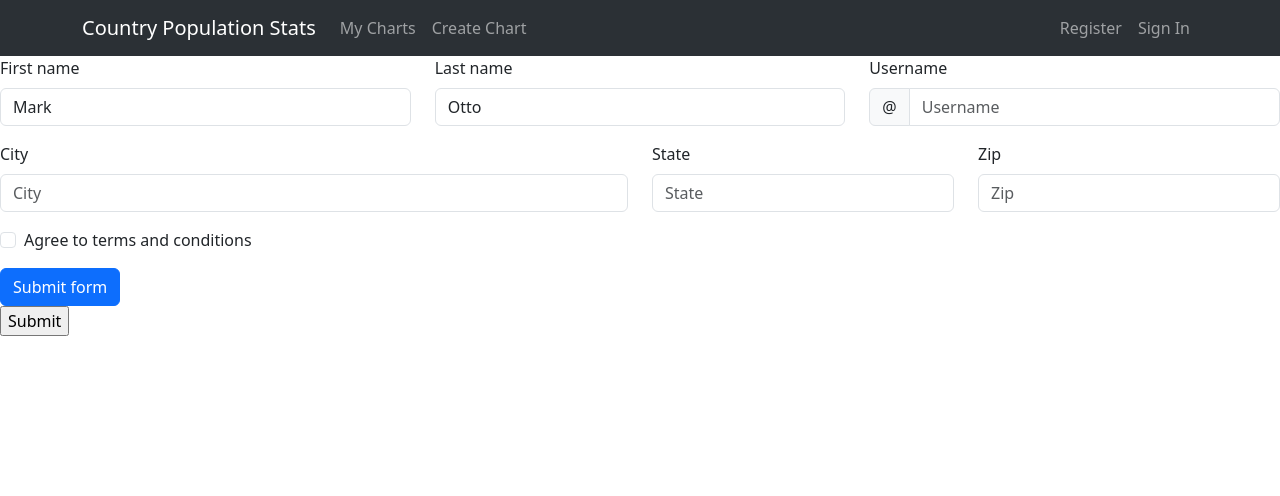
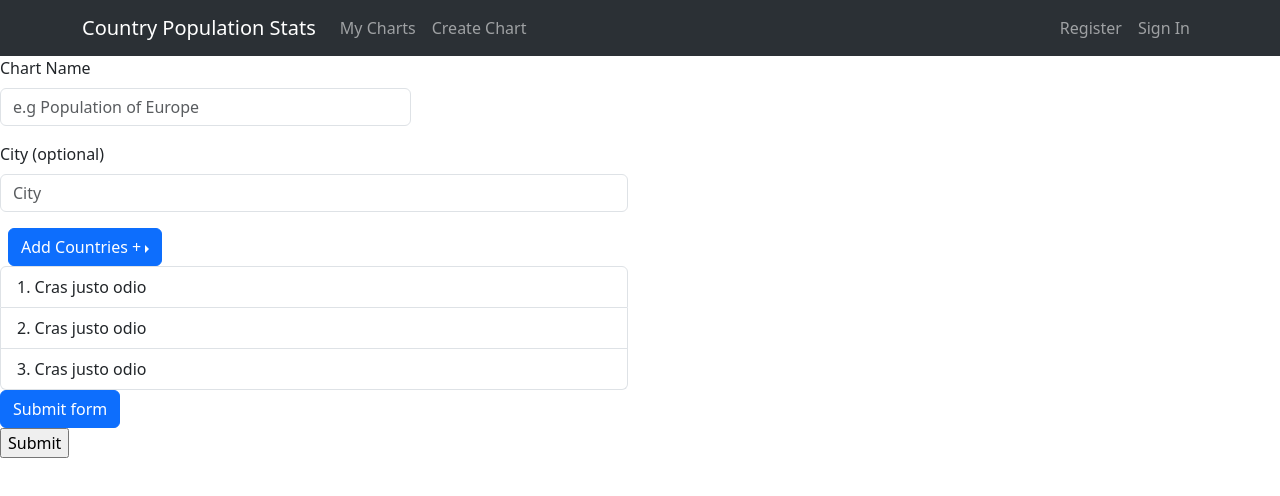
Before and after one commit to Jabz259/Country-Population-Stats, a React (Vite) app in the folder Client/: page /create in a window 1280 px wide. Shown: the top 496 px of the page. Built offline with nearby package versions, Linux system fonts and the light colour scheme.

Commit message:
setup basic form for creating charts

```diff
--- /dev/null
+++ b/Client/src/components/card.jsx
@@ -0,0 +1,27 @@
+import Card from 'react-bootstrap/Card';
+import Col from 'react-bootstrap/Col';
+import Row from 'react-bootstrap/Row';
+
+function GridExample() {
+  return (
+    <Row xs={1} md={2} className="g-4">
+      {Array.from({ length: 4 }).map((_, idx) => (
+        <Col key={idx}>
+          <Card>
+            <Card.Img variant="top" src="https://populationeducation.org/wp-content/uploads/2013/10/world-population-pyramid-2020.png" />
+            <Card.Body>
+              <Card.Title>Chart Example</Card.Title>
+              <Card.Text>
+                This is a longer card with supporting text below as a natural
+                lead-in to additional content. This content is a little bit
+                longer.
+              </Card.Text>
+            </Card.Body>
+          </Card>
+        </Col>
+      ))}
+    </Row>
+  );
+}
+
+export default GridExample;
--- a/Client/src/components/countryform.jsx
+++ b/Client/src/components/countryform.jsx
@@ -4,6 +4,13 @@ import Col from 'react-bootstrap/Col';
 import Form from 'react-bootstrap/Form';
 import InputGroup from 'react-bootstrap/InputGroup';
 import Row from 'react-bootstrap/Row';
+import Dropdown from 'react-bootstrap/Dropdown';
+import CountryDropdown from '../components/dropdown.jsx'
+import ListGroup from 'react-bootstrap/ListGroup';
+
+
+
+
 
 function FormExample() {
   const [validated, setValidated] = useState(false);
@@ -22,72 +29,40 @@ function FormExample() {
     <Form noValidate validated={validated} onSubmit={handleSubmit}>
       <Row className="mb-3">
         <Form.Group as={Col} md="4" controlId="validationCustom01">
-          <Form.Label>First name</Form.Label>
+          <Form.Label>Chart Name</Form.Label>
           <Form.Control
             required
             type="text"
-            placeholder="First name"
-            defaultValue="Mark"
+            placeholder="e.g Population of Europe"
+            defaultValue=""
           />
           <Form.Control.Feedback>Looks good!</Form.Control.Feedback>
         </Form.Group>
-        <Form.Group as={Col} md="4" controlId="validationCustom02">
-          <Form.Label>Last name</Form.Label>
-          <Form.Control
-            required
-            type="text"
-            placeholder="Last name"
-            defaultValue="Otto"
-          />
-          <Form.Control.Feedback>Looks good!</Form.Control.Feedback>
-        </Form.Group>
-        <Form.Group as={Col} md="4" controlId="validationCustomUsername">
-          <Form.Label>Username</Form.Label>
-          <InputGroup hasValidation>
-            <InputGroup.Text id="inputGroupPrepend">@</InputGroup.Text>
-            <Form.Control
-              type="text"
-              placeholder="Username"
-              aria-describedby="inputGroupPrepend"
-              required
-            />
-            <Form.Control.Feedback type="invalid">
-              Please choose a username.
-            </Form.Control.Feedback>
-          </InputGroup>
-        </Form.Group>
       </Row>
+
       <Row className="mb-3">
         <Form.Group as={Col} md="6" controlId="validationCustom03">
-          <Form.Label>City</Form.Label>
+          <Form.Label>City (optional) </Form.Label>
           <Form.Control type="text" placeholder="City" required />
           <Form.Control.Feedback type="invalid">
             Please provide a valid city.
           </Form.Control.Feedback>
         </Form.Group>
-        <Form.Group as={Col} md="3" controlId="validationCustom04">
-          <Form.Label>State</Form.Label>
-          <Form.Control type="text" placeholder="State" required />
-          <Form.Control.Feedback type="invalid">
-            Please provide a valid state.
-          </Form.Control.Feedback>
-        </Form.Group>
-        <Form.Group as={Col} md="3" controlId="validationCustom05">
-          <Form.Label>Zip</Form.Label>
-          <Form.Control type="text" placeholder="Zip" required />
-          <Form.Control.Feedback type="invalid">
-            Please provide a valid zip.
-          </Form.Control.Feedback>
-        </Form.Group>
       </Row>
-      <Form.Group className="mb-3">
-        <Form.Check
-          required
-          label="Agree to terms and conditions"
-          feedback="You must agree before submitting."
-          feedbackType="invalid"
-        />
+
+      <Row>
+      <Form.Group as={Col} md="6" controlId="validationCustom04">
+        <CountryDropdown direction={'end'}></CountryDropdown>
+            <ListGroup as="ol" numbered>
+              <ListGroup.Item as="li">Cras justo odio</ListGroup.Item>
+              <ListGroup.Item as="li">Cras justo odio</ListGroup.Item>
+              <ListGroup.Item as="li">Cras justo odio</ListGroup.Item>
+            </ListGroup>
       </Form.Group>
+      </Row>
+
+
+
       <Button type="submit">Submit form</Button>
     </Form>
   );
--- /dev/null
+++ b/Client/src/components/dropdown.jsx
@@ -0,0 +1,59 @@
+import Dropdown from 'react-bootstrap/Dropdown';
+import React, { useState } from 'react';
+import Form from 'react-bootstrap/Form';
+
+function AutoCloseExample({direction}) {
+
+
+    const CustomMenu = React.forwardRef(
+        ({ children, style, className, 'aria-labelledby': labeledBy }, ref) => {
+          const [value, setValue] = useState('');
+
+          return (
+            <div
+              ref={ref}
+              style={style}
+              className={className}
+              aria-labelledby={labeledBy}
+            >
+              <Form.Control
+                autoFocus
+                className="mx-3 my-2 w-auto"
+                placeholder="Type to filter..."
+                onChange={(e) => setValue(e.target.value)}
+                value={value}
+              />
+              <ul className="list-unstyled">
+                {React.Children.toArray(children).filter(
+                  (child) =>
+                    !value || child.props.children.toLowerCase().startsWith(value),
+                )}
+              </ul>
+            </div>
+          );
+        },
+      );
+
+
+  return (
+    <>
+      <Dropdown className="d-inline mx-2" autoClose="outside" drop='end'>
+        <Dropdown.Toggle id="dropdown-autoclose-outside">
+          Add Countries +
+        </Dropdown.Toggle>
+
+        <Dropdown.Menu as={CustomMenu}>
+      <Dropdown.Item eventKey="1">Red</Dropdown.Item>
+      <Dropdown.Item eventKey="2">Blue</Dropdown.Item>
+      <Dropdown.Item eventKey="3" active>
+        Orange
+      </Dropdown.Item>
+      <Dropdown.Item eventKey="1">Red-Orange</Dropdown.Item>
+    </Dropdown.Menu>
+
+      </Dropdown>
+    </>
+  );
+}
+
+export default AutoCloseExample;
--- a/Client/src/components/navbar.jsx
+++ b/Client/src/components/navbar.jsx
@@ -11,6 +11,7 @@ function BasicExample() {
         <Navbar.Toggle aria-controls="basic-navbar-nav" />
         <Navbar.Collapse id="basic-navbar-nav">
           <Nav className="me-auto">
+            {/* Nav Link is what posts to the URL */}
             <Nav.Link href="viewcharts">My Charts</Nav.Link>
             <Nav.Link href="create">Create Chart</Nav.Link>
             {/* <NavDropdown title="More" id="basic-nav-dropdown">
--- a/Client/src/main.jsx
+++ b/Client/src/main.jsx
@@ -14,26 +14,54 @@ import ErrorPage from './utils/error-page.jsx'
 import Root from './routes/root.jsx'
 import Create from './routes/CreateRoute.jsx'
 
+//calling from pages instead of routes
+import View from './pages/ViewChartPage.jsx'
+
+
 const router = createBrowserRouter([
-  //Creating home path
+  //create a new chart path
   {
+    //parent
     path: "/",
     element: <Root />,
     errorElement: <ErrorPage />,
-  },
-  //create a new chart path
-  {
-    path: "/create",
-    element: <Root />,
-    errorElement: <ErrorPage />,
+    //Child
     children: [
       {
-        path: "",
+        path: "create",
         element: <Create />,
+        errorElement: <ErrorPage />,
       },
+      {
+        path: "viewcharts",
+        element: <View />,
+        errorElement: <ErrorPage />,
+      },
+
     ],
   },
 ]);
+
+// const router = createBrowserRouter([
+//   //Creating home path
+//   {
+//     path: "/",
+//     element: <Root />,
+//     errorElement: <ErrorPage />,
+//   },
+//   //create a new chart path
+//   {
+//     path: "/create",
+//     element: <Root />,
+//     errorElement: <ErrorPage />,
+//     children: [
+//       {
+//         path: "",
+//         element: <Create />,
+//       },
+//     ],
+//   },
+// ]);
 
 
 createRoot(document.getElementById('root')).render(
--- /dev/null
+++ b/Client/src/pages/ViewChartPage.jsx
@@ -0,0 +1,10 @@
+
+import ViewChart from '../components/card.jsx'
+
+export default function ViewCharts() {
+    return(
+        <>
+            <ViewChart />
+        </>
+    );
+}
--- a/Client/src/routes/root.jsx
+++ b/Client/src/routes/root.jsx
@@ -1,4 +1,5 @@
 import NavBar from '../components/navbar.jsx'
+//import CountryDropdown from '../components/dropdown.jsx'
 import { Outlet, Link} from "react-router-dom";
 
 function testRoute() {
@@ -16,7 +17,8 @@ export default function Root() {
     <div id="sidebar">
         {/* other elements */}
 
-        <NavBar />
+       <NavBar>
+       </NavBar>
         <Outlet />
 
 
```
